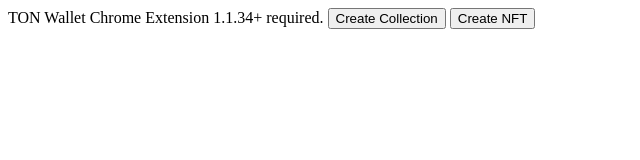
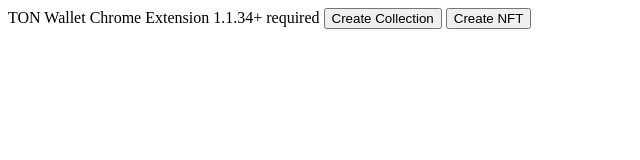
Before and after one commit to lehada/lehada.github.io, a plain HTML site: page website/web-nft/index.html in a window 1280 px wide. Shown: the full height of the page, 0-640 px from the left. Drawn offline with Linux system fonts and the light colour scheme.

Commit message:
Update index.html

```diff
--- a/website/web-nft/index.html
+++ b/website/web-nft/index.html
@@ -7,7 +7,7 @@
 </head>
 <body>
 
-TON Wallet Chrome Extension 1.1.34+ required.
+TON Wallet Chrome Extension 1.1.34+ required
 
 <button id="createCollectionButton">Create Collection</button>
 <button id="createNftButton">Create NFT</button>
@@ -19,7 +19,7 @@
 
     const {NftCollection, NftItem, NftMarketplace, NftSale} = TonWeb.token.nft;
 
-    const tonweb = new TonWeb(new TonWeb.HttpProvider('https://toncenter.com/api/v2/jsonRPC', {apiKey: 'YOUR_API_KEY'}));
+    const tonweb = new TonWeb(new TonWeb.HttpProvider('https://toncenter.com/api/v2/jsonRPC', {apiKey: '85bd325c094dbfd32096e79607f719b9c828a0fa32dfa83cca2c52248e12b1eb'}));
 
     const init = async () => {
         if (!window.tonProtocolVersion || window.tonProtocolVersion < 1) {
```
